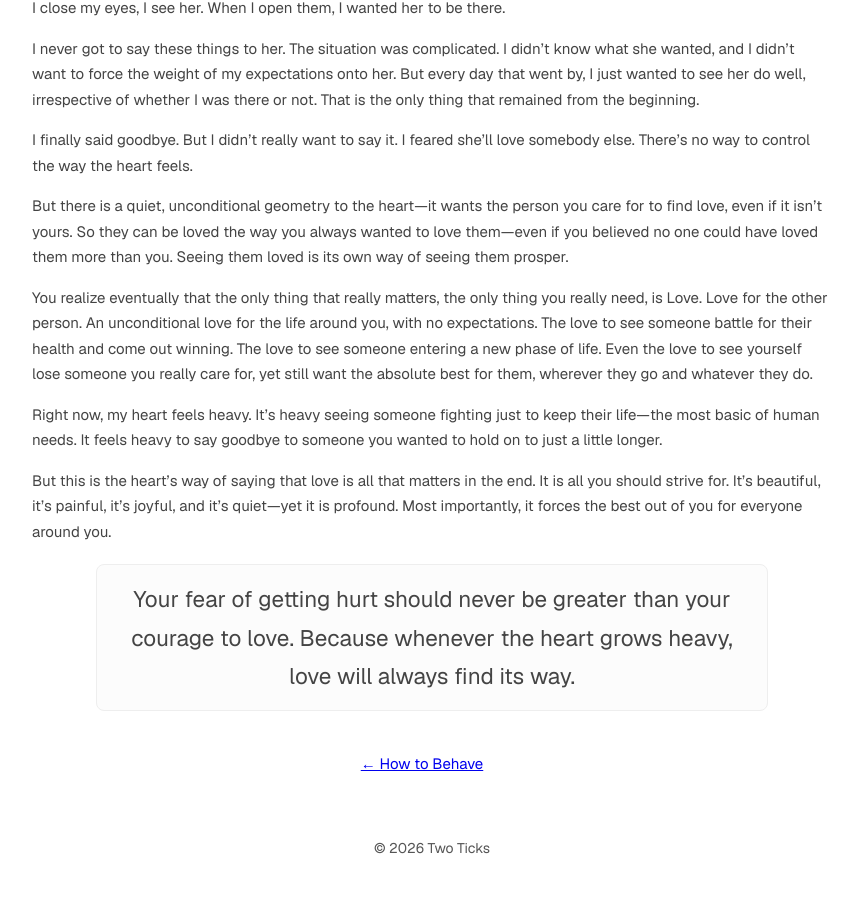
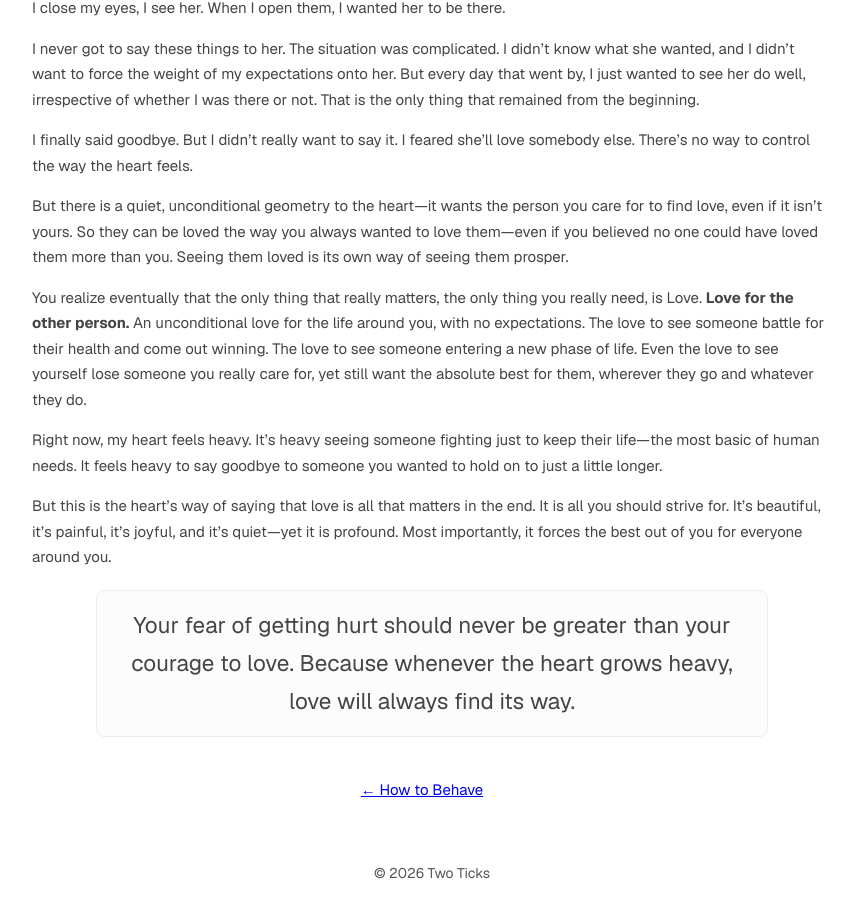
Before and after one commit to trmanish/trmanish.github.io, a Jekyll site: the page built from _posts/2026-04-05-love-is-the-only-prosperity.md, in a window 1280 px wide and 900 px high, scrolled down 1416 px. Shown: the whole window, without its empty margins (208-1064 px from the left). Built offline with Jekyll 4.4.1, drawn with Linux system fonts in a browser that asks for light colours; before the commit the page ends 2290 px from its top, so only the background shows below that.

```diff
--- a/_posts/2026-04-05-love-is-the-only-prosperity.md
+++ b/_posts/2026-04-05-love-is-the-only-prosperity.md
@@ -40,7 +40,7 @@ I finally said goodbye. But I didn't really want to say it. I feared she'll love
 
 But there is a quiet, unconditional geometry to the heart—it wants the person you care for to find love, even if it isn't yours. So they can be loved the way you always wanted to love them—even if you believed no one could have loved them more than you. Seeing them loved is its own way of seeing them prosper.
 
-You realize eventually that the only thing that really matters, the only thing you really need, is Love. Love for the other person. An unconditional love for the life around you, with no expectations. The love to see someone battle for their health and come out winning. The love to see someone entering a new phase of life. Even the love to see yourself lose someone you really care for, yet still want the absolute best for them, wherever they go and whatever they do.
+You realize eventually that the only thing that really matters, the only thing you really need, is Love. **Love for the other person.** An unconditional love for the life around you, with no expectations. The love to see someone battle for their health and come out winning. The love to see someone entering a new phase of life. Even the love to see yourself lose someone you really care for, yet still want the absolute best for them, wherever they go and whatever they do.
 
 Right now, my heart feels heavy. It's heavy seeing someone fighting just to keep their life—the most basic of human needs. It feels heavy to say goodbye to someone you wanted to hold on to just a little longer.
 
```
